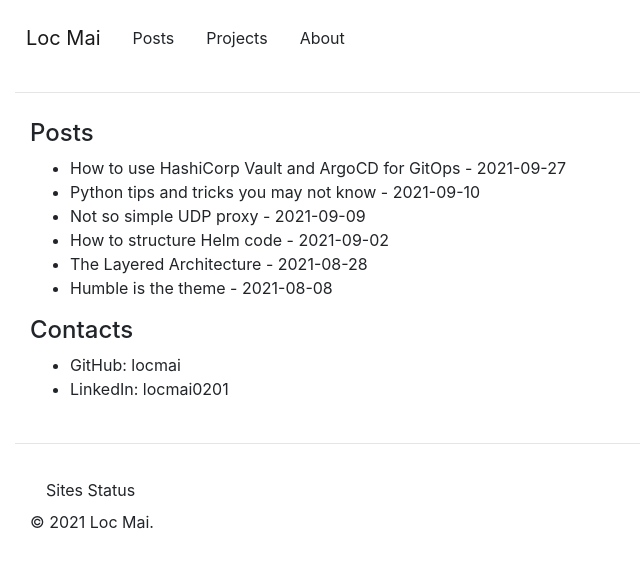
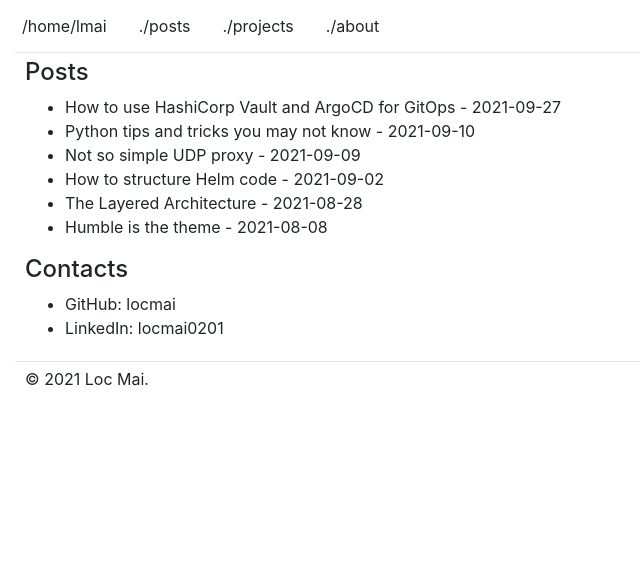
Before and after one commit to locmai/locmai-home-dev, a Next.js app: page / in a window 1280 px wide. Shown: the top 566 px of the page, without its empty margins (0-640 px from the left). Built offline with nearby package versions, Linux system fonts and the light colour scheme.

Commit message:
css updating

```diff
--- a/components/Layouts.tsx
+++ b/components/Layouts.tsx
@@ -18,14 +18,13 @@
     <Row>
       <Col>
         <Navbar className="navbar">
-          <Navbar.Brand href="/">{title}</Navbar.Brand>
           <Navbar.Toggle />
 
           <Navbar.Collapse>
-            {/* <Nav.Link href="/posts">Posts</Nav.Link> */}
-            <Nav.Link href="/posts">Posts</Nav.Link>
-            <Nav.Link href="/projects">Projects</Nav.Link>
-            <Nav.Link href="/about">About</Nav.Link>
+            <Nav.Link href="/">/home/lmai</Nav.Link>
+            <Nav.Link href="/posts">./posts</Nav.Link>
+            <Nav.Link href="/projects">./projects</Nav.Link>
+            <Nav.Link href="/about">./about</Nav.Link>
           </Navbar.Collapse>
         </Navbar>
       </Col>
@@ -41,9 +40,6 @@
       <Col>
         <footer className="footer">
           <div>
-            <Nav.Link href="https://ping.locmai.dev/" target="blank">
-              Sites Status
-            </Nav.Link>
             <span>&copy; 2021 Loc Mai.</span>
           </div>
         </footer>
--- a/styles/styles.css
+++ b/styles/styles.css
@@ -35,3 +35,26 @@
 .section {
   padding: 0px 20px;
 }
+
+h1 {
+  font-size: 1.5rem;
+}
+
+h2 {
+  font-size: 1.3rem;
+}
+h3 {
+  font-size: 1.2rem;
+}
+
+hr {
+  margin: 0px;
+}
+
+.col {
+  padding: 5px;
+}
+
+.navbar {
+  padding: 1px;
+}
```
